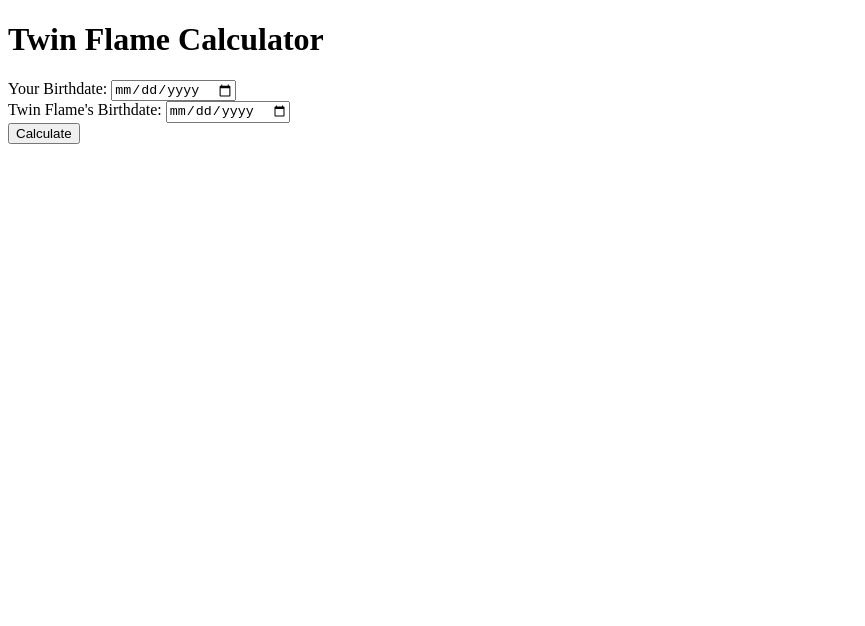
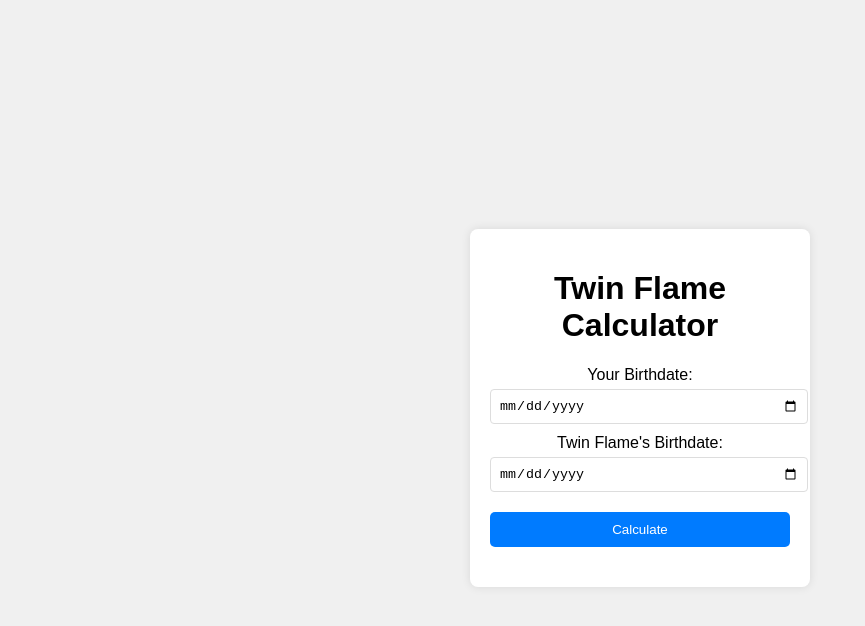
Before and after one commit to Primuha/twin-flame-calculator, a plain HTML site: page index.html in a window 1280 px wide. Shown: the whole page, without its empty margins (0-865 px from the left). Drawn offline with Linux system fonts and the light colour scheme.

Commit message:
Update style.css

```diff
--- a/style.css
+++ b/style.css
@@ -1,35 +1,51 @@
-/* Add this to your Shopify theme's CSS file or within a <style> tag */
-#twin-flame-calculator {
-    max-width: 600px;
-    margin: auto;
+body {
     font-family: Arial, sans-serif;
+    display: flex;
+    justify-content: center;
+    align-items: center;
+    height: 100vh;
+    background-color: #f0f0f0;
 }
 
-.calculator-form input[type="text"],
-.calculator-form input[type="date"] {
+.calculator-container {
+    background-color: white;
+    padding: 20px;
+    border-radius: 8px;
+    box-shadow: 0 0 10px rgba(0, 0, 0, 0.1);
+    text-align: center;
+    width: 300px;
+}
+
+.input-fields {
+    margin-bottom: 20px;
+}
+
+.input-group {
+    margin-bottom: 10px;
+}
+
+input[type="date"] {
+    width: 100%;
+    padding: 8px;
+    margin-top: 5px;
+    border-radius: 4px;
+    border: 1px solid #ddd;
+}
+
+button {
     width: 100%;
     padding: 10px;
-    margin: 10px 0;
-    border: 1px solid #ccc;
-    border-radius: 5px;
-}
-
-.calculator-form button {
-    width: 100%;
-    padding: 10px;
-    background-color: #4CAF50;
-    color: white;
     border: none;
     border-radius: 5px;
+    background-color: #007bff;
+    color: white;
     cursor: pointer;
 }
 
-.calculator-form button:hover {
-    background-color: #45a049;
+button:hover {
+    background-color: #0056b3;
 }
 
 #result {
     margin-top: 20px;
-    text-align: center;
-    font-size: 1.2em;
 }
```
